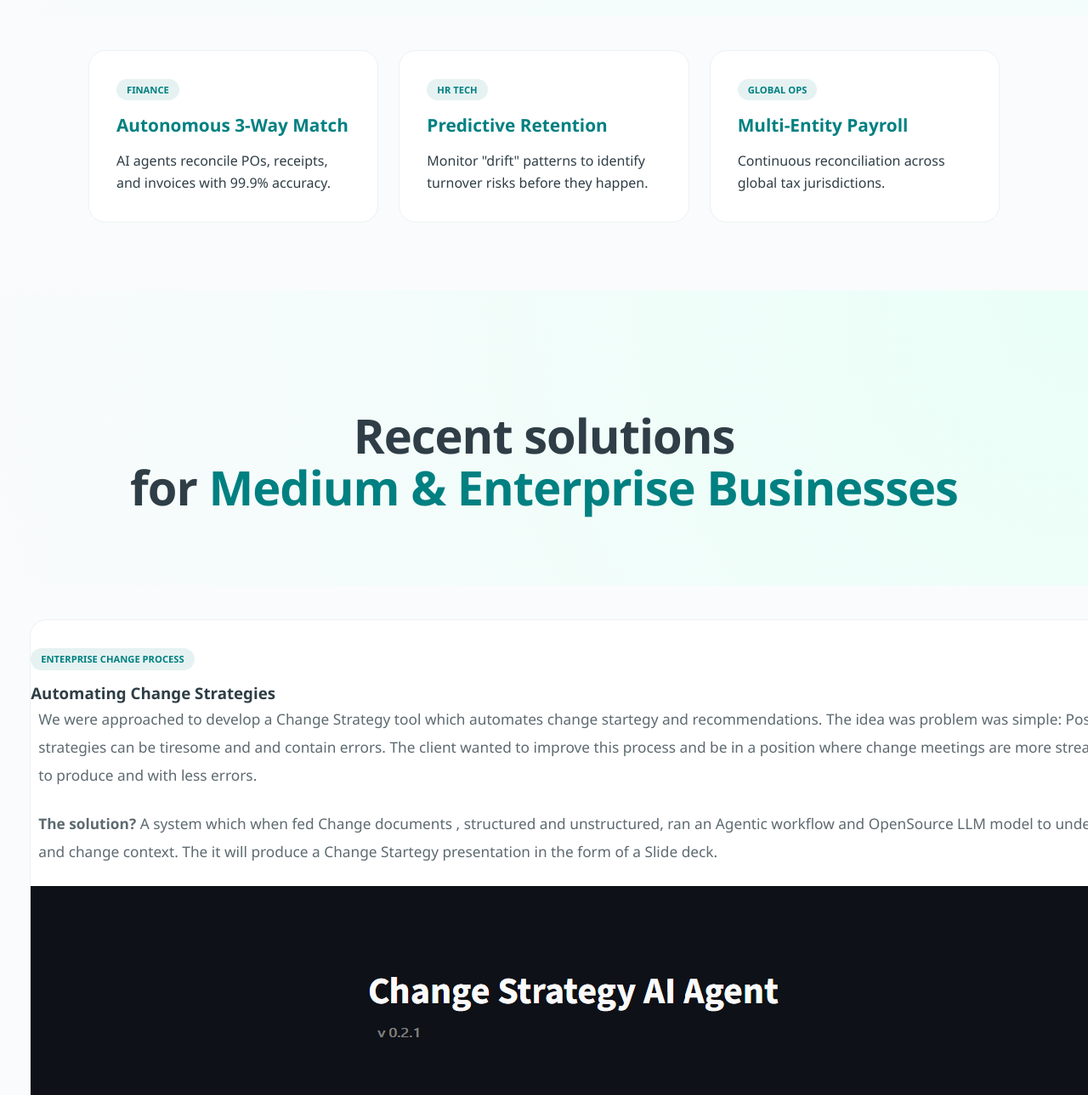
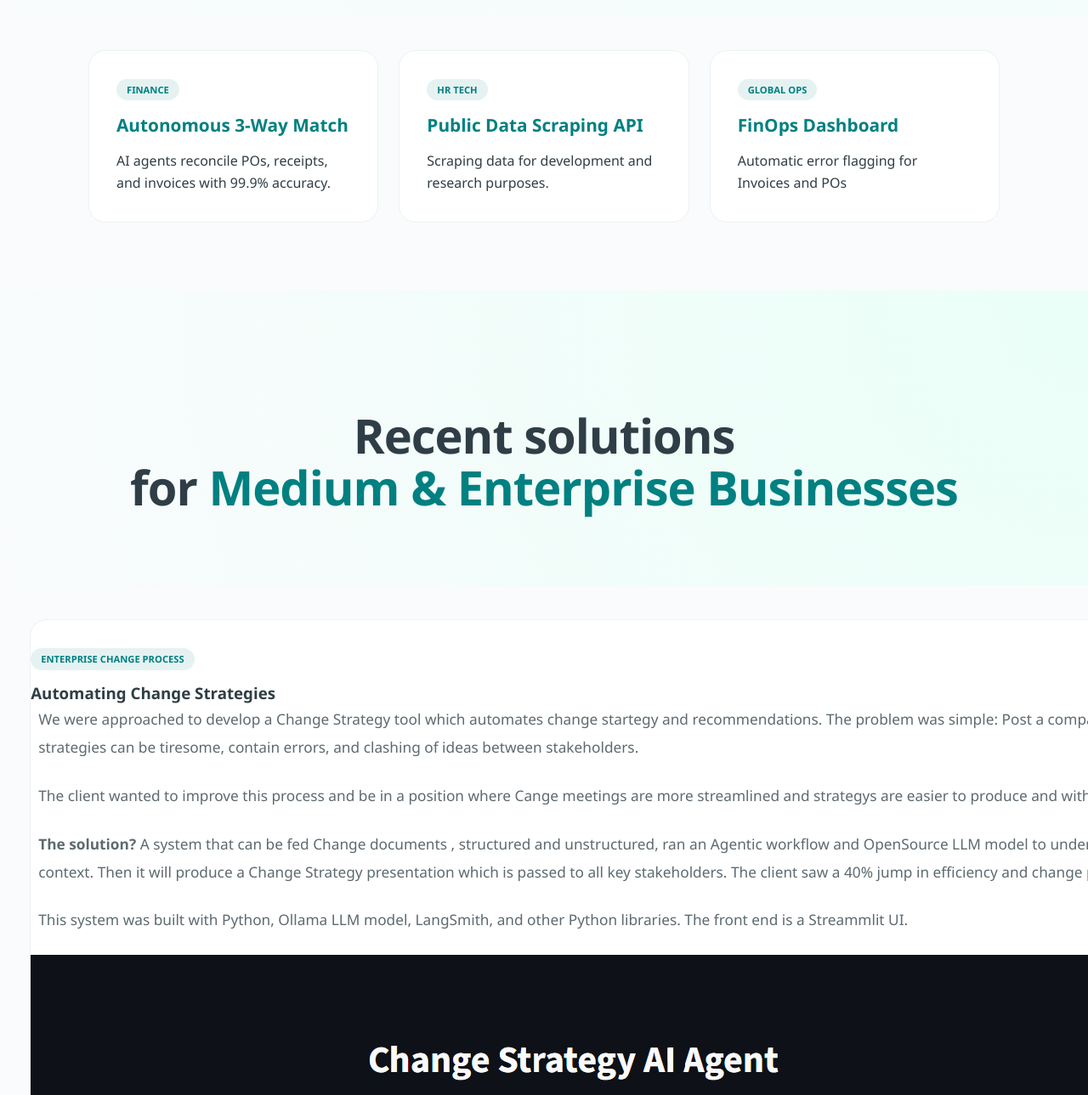
Before and after one commit to gitmasoud/nexura, a plain HTML site: page index.html in a window 1280 px wide. Shown: the part 929-2218 px from the top of the page at 85% size. Drawn offline with Linux system fonts and the light colour scheme.

Commit message:
update home page - change tool

```diff
--- a/index.html
+++ b/index.html
@@ -346,19 +346,23 @@
         </div>
         <div class="card" onclick="toggleCard(this)">
             <div class="badge">HR Tech</div>
-            <h3>Predictive Retention</h3>
-            <p>Monitor "drift" patterns to identify turnover risks before they happen.</p>
+            <h3>Public Data Scraping API</h3>
+            <p>Scraping data for development and research purposes.</p>
             <div class="detail">
-                Analyzes engagement metrics to alert managers when key talent shows signs of attrition.
+                We were were approached to scrape job data on two large public national websites. this was built to test out a new job board API build.
+                We used NodeJS, Puppeteer and Open source technologies to scrape fast pages across different DOMs
             </div>
         </div>
 
         <div class="card" onclick="toggleCard(this)">
             <div class="badge">Global Ops</div>
-            <h3>Multi-Entity Payroll</h3>
-            <p>Continuous reconciliation across global tax jurisdictions.</p>
+            <h3>FinOps Dashboard</h3>
+            <p>Automatic error flagging for Invoices and POs</p>
             <div class="detail">
-                Eliminates the "Month-End" rush by reconciling international payroll data every 24 hours.
+                Eliminates the "Month-End" rush by allowing Invoice and PO to be done much more efficiently.
+                This system Eliminates flags errors automatically and shoots the Invoices and POs to review que
+                for later processing.
+                <br> All in a all-in-one, simple to read FinOps dashboard.
             </div>
         </div>
     </section>
@@ -374,14 +378,19 @@
             <div class="badge">Enterprise Change Process</div>
             <h3>Automating Change Strategies</h3>
             <p>We were approached to develop a Change Strategy tool which automates change startegy and recommendations.
-            The idea was problem was simple: Post Change meetings Change strategies can be tiresome and and contain errors.
-            The client wanted to improve this process and be in a position where change meetings are more streamlined and strategys are easier to produce
-            and with less errors.</p>
+            The problem was simple: Post a company Change meeting Change strategies can be tiresome, contain errors, and clashing of ideas between stakeholders.
+           </p>
+           <p>
+            The client wanted to improve this process and be in a position where Cange meetings are more streamlined and strategys are easier to produce
+            and with less errors.
+           </p>
             <p>
-            <strong>The solution? </strong>A system which when fed Change documents , structured and unstructured, ran an Agentic workflow and OpenSource LLM model
-            to understand the Change company and change context. The it will produce a Change Startegy presentation in the form of a Slide deck.
+            <strong>The solution? </strong>A system that can be fed Change documents , structured and unstructured, ran an Agentic workflow and OpenSource LLM model
+            to understand the company and change context. Then it will produce a Change Strategy presentation which is passed to all key stakeholders.
+            The client saw a 40% jump in efficiency and change participation.</p>
+            <p>
+                This system was built with Python, Ollama LLM model, LangSmith, and other Python libraries. The front end is a Streammlit UI.
             </p>
-
 
             <img src="img/changetoolImg.png"
 
```
